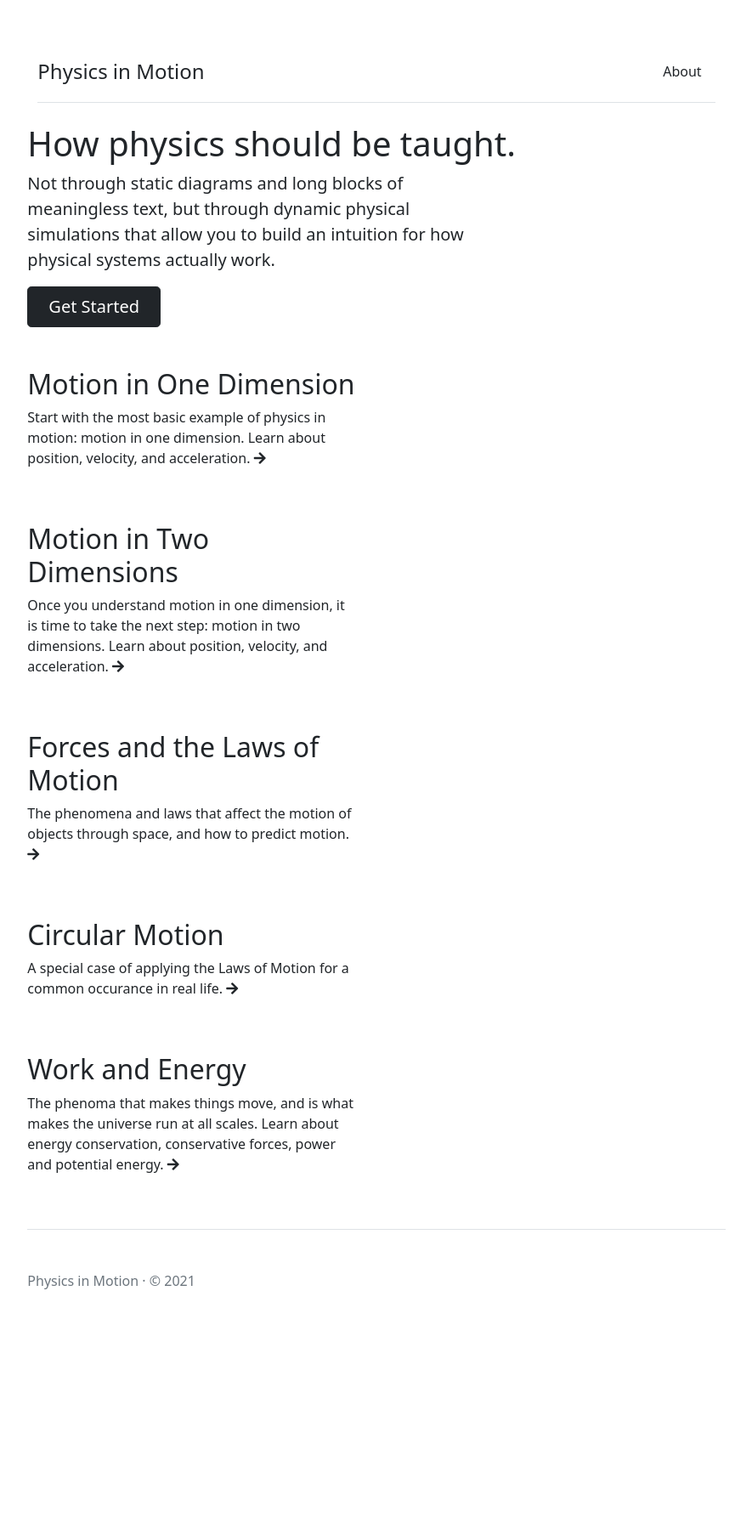
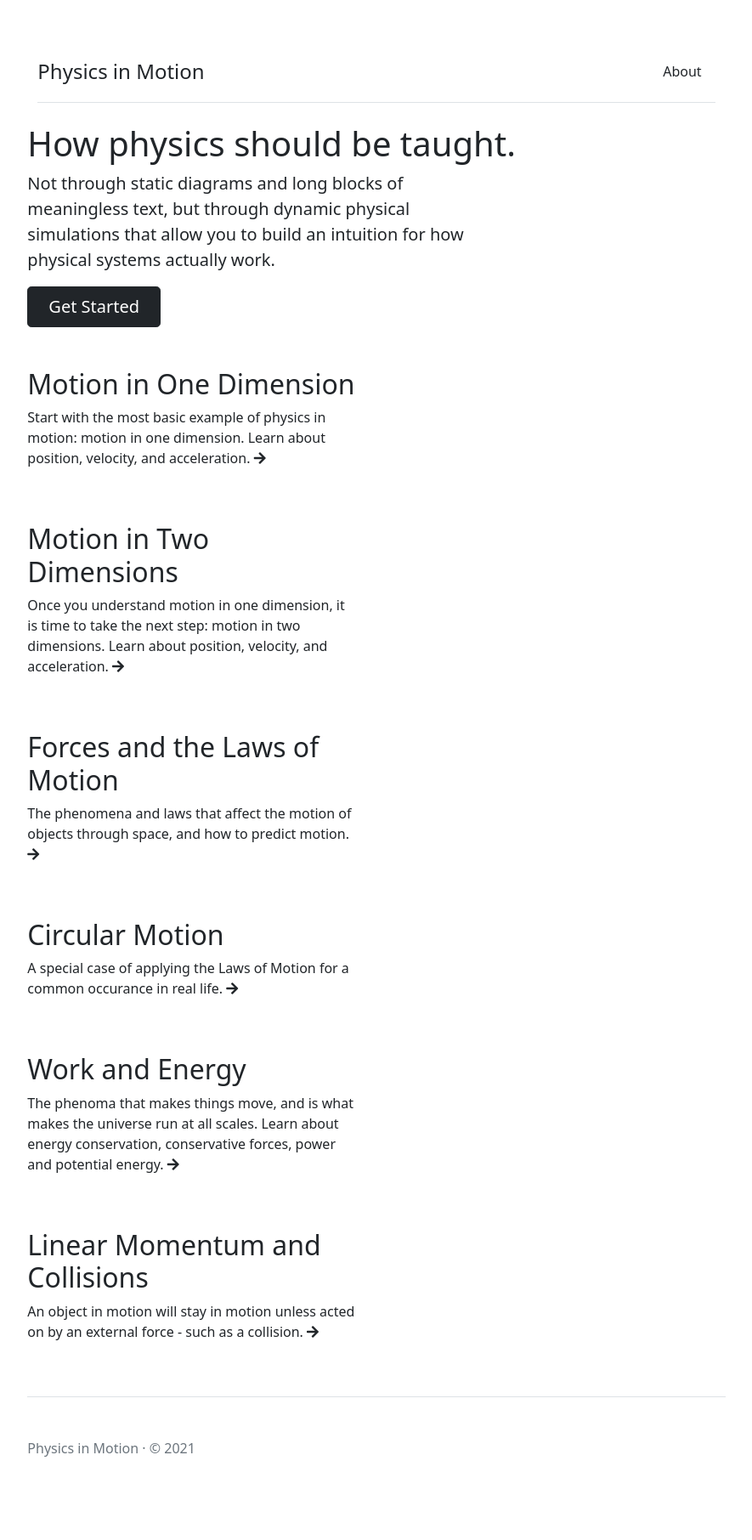
Before and after one commit to LeNPaul/physics-in-motion-client, a Jekyll site: the page built from index.html, in a window 1280 px wide. Shown: the whole page at 85% size, without its empty margins (197-1082 px from the left). Built offline with Jekyll 4.4.1, drawn with Linux system fonts in a browser that asks for light colours; nearby versions of some CDN libraries; before the commit the page ends 1615 px from its top, so only the background shows below that.

Commit message:
Add linear momentum and collisions lesson modules

```diff
--- a/index.html
+++ b/index.html
@@ -43,14 +43,14 @@ title: "Home"
     <p>The phenoma that makes things move, and is what makes the universe run at all scales. Learn about energy conservation, conservative forces, power and potential energy. <a href="/work-and-energy" class="text-dark"><i class="fas fa-arrow-right"></i></a></p>
   </div>
 </div>
-<!--
+
 <div class="row g-5 mb-5">
   <div class="col-md-6">
     <h2>Linear Momentum and Collisions</h2>
     <p>An object in motion will stay in motion unless acted on by an external force - such as a collision. <a href="/linear-momentum-and-collisions" class="text-dark"><i class="fas fa-arrow-right"></i></a></p>
   </div>
 </div>
-
+<!--
 <div class="row g-5 mb-5">
   <div class="col-md-6">
     <h2>Rotational Motion and Angular Momentum</h2>
--- /dev/null
+++ b/lessons/linear-momentum-and-collisions.html
@@ -0,0 +1,29 @@
+---
+layout: default
+title: "Linear Momentum and Collisions"
+permalink: /linear-momentum-and-collisions
+---
+
+<h1>Linear Momentum and Collisions</h1>
+<p class="fs-5 col-md-8 mb-5">An object in motion will stay in motion unless acted on by an external force - such as a collision. Learn about position, velocity, and acceleration.</p>
+
+<div class="row g-5 mb-3">
+  <div class="col-md-6">
+    <h2>Momentum Conservation</h2>
+    <p>Learn about the constant of motion known as momentum. <a href="/linear-momentum-and-collisions/momentum-conservation" class="text-dark"><i class="fas fa-arrow-right"></i></a></p>
+  </div>
+</div>
+
+<div class="row g-5 mb-3">
+  <div class="col-md-6">
+    <h2>Elastic Collisions</h2>
+    <p>Learn about the behaviour of particles under elastic collisions. <a href="/linear-momentum-and-collisions/elastic-collisions" class="text-dark"><i class="fas fa-arrow-right"></i></a></p>
+  </div>
+</div>
+
+<div class="row g-5 mb-3">
+  <div class="col-md-6">
+    <h2>Explosions</h2>
+    <p>Learn about the behaviour of particles after an explosion. <a href="/linear-momentum-and-collisions/explosions" class="text-dark"><i class="fas fa-arrow-right"></i></a></p>
+  </div>
+</div>
```
Also changed, not shown: lessons/linear-momentum-and-collisions/elastic-collisions.html (added, +40 -0 lines), lessons/linear-momentum-and-collisions/explosions.html (added, +41 -0 lines), lessons/linear-momentum-and-collisions/momentum-conservation.html (added, +42 -0 lines).
